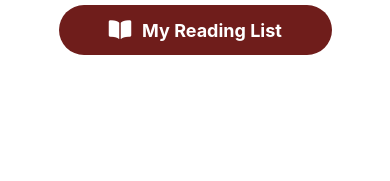
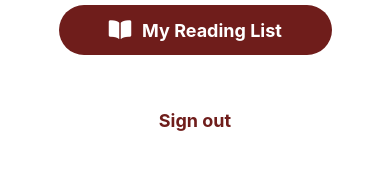
Before and after one commit to UllaMontonen/BookApp_ReactNative, a React Native app: screen /Home in a window 390 px wide. Shown: the part 538-719 px from the top of the page. Built offline with nearby package versions, Linux system fonts and the light colour scheme.

Commit message:
style changes

```diff
--- a/HomeScreen.js
+++ b/HomeScreen.js
@@ -2,6 +2,8 @@ import React from "react";
 import { StyleSheet, View, Text, Image, TouchableOpacity, } from 'react-native';
 import Ionicons from '@expo/vector-icons/Ionicons';
 
+
+// sign out button need to be done
 
 
 export default function HomeScreen({ navigation }) {
@@ -32,6 +34,10 @@ export default function HomeScreen({ navigation }) {
             >
                 <Ionicons name="md-book" size={24} color="white" />
                 <Text style={styles.buttonText}>My Reading List</Text>
+            </TouchableOpacity>
+
+            <TouchableOpacity>
+                <Text style={styles.signout}>Sign out</Text>
             </TouchableOpacity>
 
         </View>
@@ -76,5 +82,13 @@ const styles = StyleSheet.create({
         width: "70%",
         height: 260,
         marginBottom: 40,
+    },
+
+    // sign out text button
+    signout: {
+        marginTop: 40,
+        color: "#6f1d1b",
+        fontWeight: 'bold',
+        fontSize: 18,
     }
 });
--- a/ReadingListScreen.js
+++ b/ReadingListScreen.js
@@ -5,7 +5,7 @@ import { StyleSheet, View, Text } from 'react-native';
 export default function ReadingListScreen() {
     return (
         <View style={styles.container}>
-            <Text>ReadingList</Text>
+            <Text style={styles.header}>This is your reading list</Text>
         </View>
     )
 }
@@ -18,5 +18,11 @@ const styles = StyleSheet.create({
         paddingTop: 10,
         backgroundColor: "white",
     },
+     // Header text (Reading List)
+     header: {
+        fontSize: 20,
+        fontWeight: 'bold',
+        marginBottom: 20,
+    },
 
 })
```
